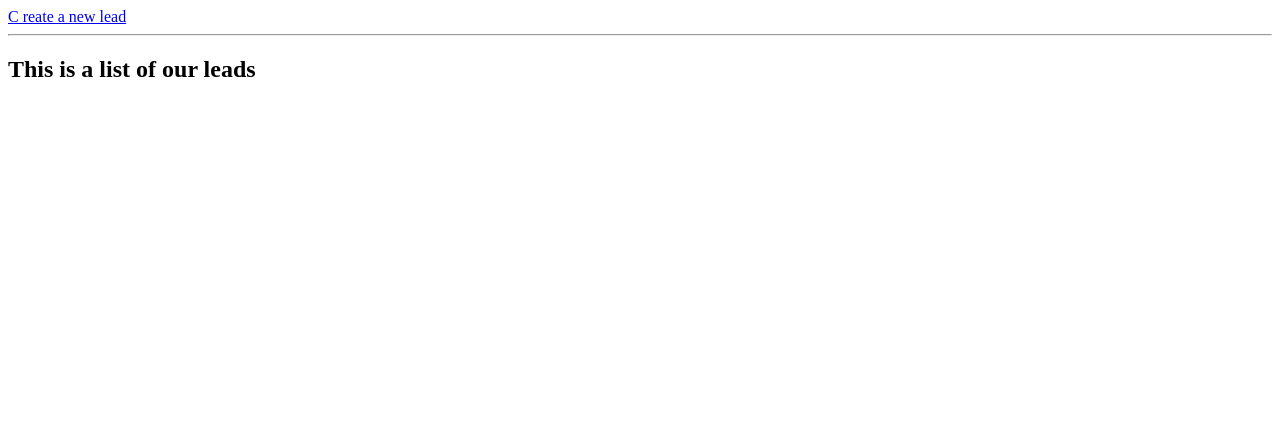
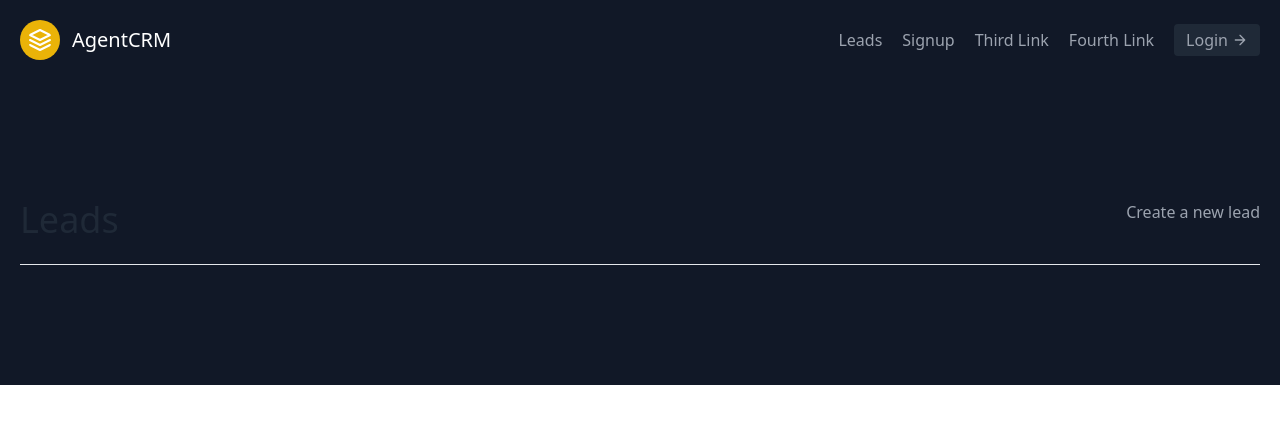
Before and after one commit to perrybates/AgentCRM, a Django app: page /leads/ in a window 1280 px wide. Shown: the top 424 px of the page. Run offline with Django 3.2, Linux system fonts and the light colour scheme; data that the repository does not hold is empty; some libraries are stand-ins or nearby versions.

Commit message:
styled homepage and lead list page

```diff
--- a/djcrm/urls.py
+++ b/djcrm/urls.py
@@ -1,8 +1,9 @@
 from django.contrib import admin
 from django.urls import path,include
-from leads.views import lead_list
+from leads.views import lead_list, landing_page
 
 urlpatterns = [
     path('admin/', admin.site.urls),
+    path('',landing_page,name='landing_page'),
     path('leads/', include('leads.urls', namespace="leads"))
 ]
--- a/leads/templates/leads/lead_list.html
+++ b/leads/templates/leads/lead_list.html
@@ -1,14 +1,40 @@
 {% extends 'base.html' %}
 
 {% block content %}
+<section class="text-gray-400 bg-gray-900 body-font">
+        <div class="container px-5 py-24 mx-auto flex flex-wrap">
+            <div class="py-6 flex justify-between item-center border-b border-gray-200 w-full mb-6">
+                <div><h1 class="text-4xl text-gray-800">Leads </h1></div>
+                <div>
+                    <a href="{% url 'leads:lead-create'%}">Create a new lead</a>
+                </div>
+            </div>
 
-    <a href="{% url 'leads:lead-create'%}">C  reate a new lead</a>
-    <hr>
-    <h2>This is a list of our leads</h2>
-    {% for lead in leads %}
-        <div class="lead">
-            <a href="{% url 'leads:lead-detail' lead.pk %}">{{ lead.first_name}}</a>
+
+            <div class="flex flex-wrap -m-4">
+                {% for lead in leads %}
+                    <div class="p-4 lg:w-1/2 md:w-full">
+                        <div class="flex border-2 rounded-lg border-gray-800 p-8 sm:flex-row flex-col">
+                            <div class="w-16 h-16 sm:mr-8 sm:mb-0 mb-4 inline-flex items-center justify-center rounded-full bg-gray-800 text-green-400 flex-shrink-0">
+                                <svg fill="none" stroke="currentColor" stroke-linecap="round" stroke-linejoin="round" stroke-width="2" class="w-8 h-8" viewBox="0 0 24 24">
+                                    <path d="M22 12h-4l-3 9L9 3l-3 9H2"></path>
+                                </svg>
+                            </div>
+                            <div class="flex-grow">
+                                <h2 class="text-white text-lg title-font font-medium mb-3">{{lead.first_name}} {{ lead.last_name}}</h2>
+                                <p class="leading-relaxed text-base">Blue bottle crucifix vinyl post-ironic four dollar toast vegan taxidermy. Gastropub indxgo juice poutine.</p>
+                                <a class="mt-3 text-green-400 inline-flex items-center">
+                                    View this lead
+                                    <svg fill="none" stroke="currentColor" stroke-linecap="round" stroke-linejoin="round" stroke-width="2" class="w-4 h-4 ml-2" viewBox="0 0 24 24">
+                                    <path d="M5 12h14M12 5l7 7-7 7"></path>
+                                    </svg>
+                                </a>
+                            </div>
+                        </div>
+                    </div>
+                {% endfor %}
+            </div>
         </div>
-    {% endfor %}
+</section>
 
-{% endblock content %}
+  {% endblock content %}
--- a/leads/views.py
+++ b/leads/views.py
@@ -4,6 +4,8 @@ from .models import Lead, Agent
 from .forms import LeadModelForm
 
 
+def landing_page(request):
+    return render(request, "landing.html")
 
 def lead_list(request):
     leads = Lead.objects.all()
--- a/templates/base.html
+++ b/templates/base.html
@@ -4,18 +4,15 @@
     <meta charset="UTF-8">
     <meta http-equiv="X-UA-Compatible" content="IE=edge">
     <meta name="viewport" content="width=device-width, initial-scale=1.0">
+    <script src="https://cdn.tailwindcss.com"></script>
     <title>DJCRM</title>
-    <style>
-        .lead{
-            padding:10px;
-            margin-top: 10px;
-            background-color: #f6f6f6;
-            width: 100%;
-        }
-    </style>
 </head>
 <body>
-    {% block content %}
-    {% endblock content %}
+    <div class="max-w-7xl mx-auto">
+        {% include 'navbar.html' %}
+        {% block content %}
+        {% endblock content %}
+    </div>
+
 </body>
 </html>
--- /dev/null
+++ b/templates/navbar.html
@@ -0,0 +1,21 @@
+<header class="text-gray-400 bg-gray-900 body-font">
+    <div class="container mx-auto flex flex-wrap p-5 flex-col md:flex-row items-center">
+      <a class="flex title-font font-medium items-center text-white mb-4 md:mb-0">
+        <svg xmlns="http://www.w3.org/2000/svg" fill="none" stroke="currentColor" stroke-linecap="round" stroke-linejoin="round" stroke-width="2" class="w-10 h-10 text-white p-2 bg-yellow-500 rounded-full" viewBox="0 0 24 24">
+          <path d="M12 2L2 7l10 5 10-5-10-5zM2 17l10 5 10-5M2 12l10 5 10-5"></path>
+        </svg>
+        <span class="ml-3 text-xl">AgentCRM</span>
+      </a>
+      <nav class="md:ml-auto flex flex-wrap items-center text-base justify-center">
+        <a href="{% url 'leads:lead-list' %}" class="mr-5 hover:text-white">Leads</a>
+        <a class="mr-5 hover:text-white">Signup</a>
+        <a class="mr-5 hover:text-white">Third Link</a>
+        <a class="mr-5 hover:text-white">Fourth Link</a>
+      </nav>
+      <a href="#" class="inline-flex items-center bg-gray-800 border-0 py-1 px-3 focus:outline-none hover:bg-gray-700 rounded text-base mt-4 md:mt-0">Login
+        <svg fill="none" stroke="currentColor" stroke-linecap="round" stroke-linejoin="round" stroke-width="2" class="w-4 h-4 ml-1" viewBox="0 0 24 24">
+          <path d="M5 12h14M12 5l7 7-7 7"></path>
+        </svg>
+    </a>
+    </div>
+  </header>
```
Also changed, not shown: templates/landing.html (added, +17 -0 lines).
